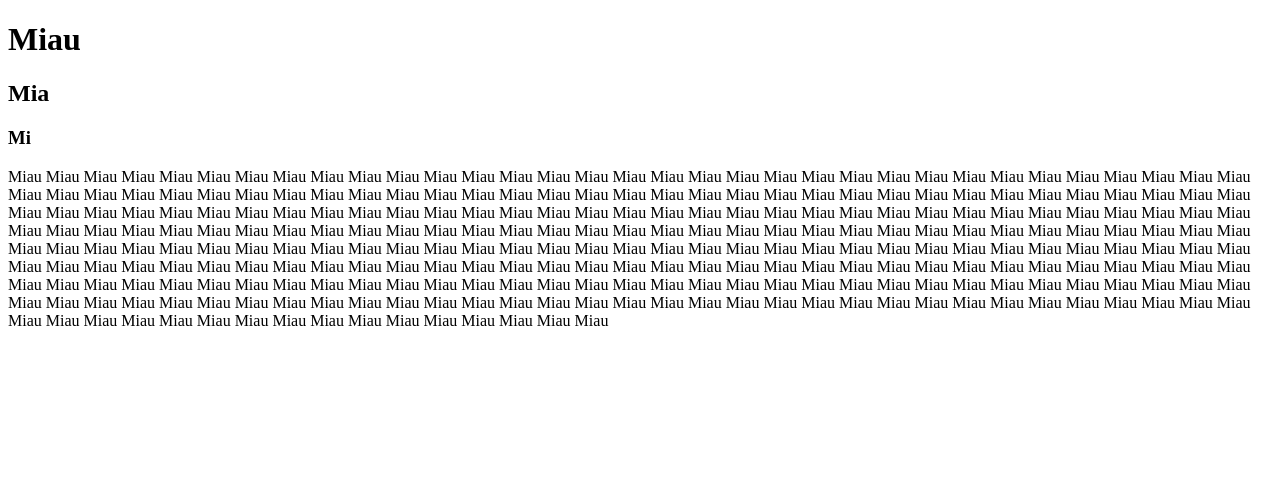
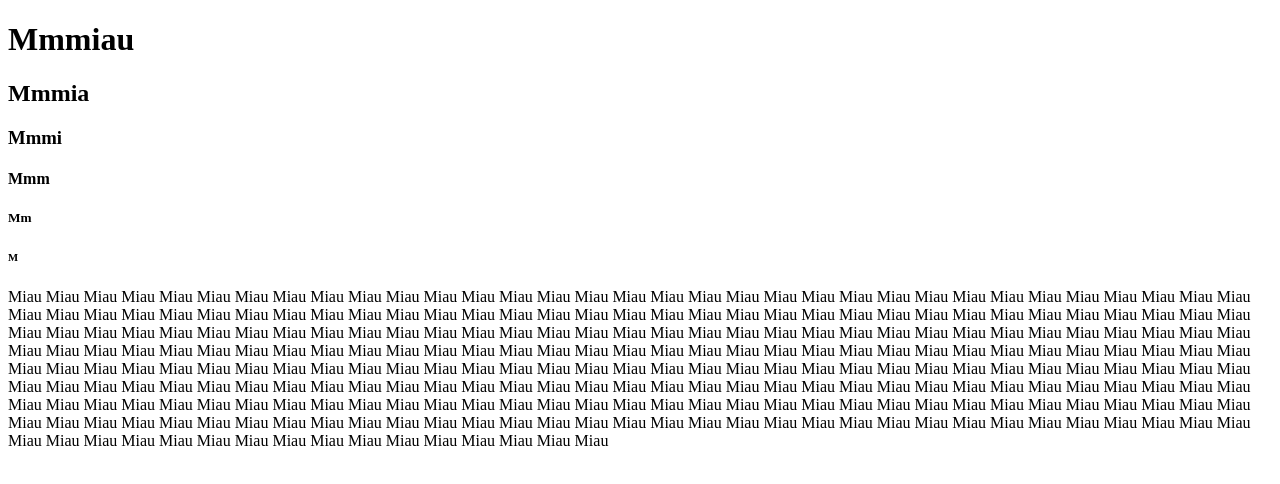
Before and after one commit to Isamenezess/Novo-repositorio, a plain HTML site: page Miau.html in a window 1280 px wide. Drawn offline with Linux system fonts and the light colour scheme.

Commit message:
Update Miau.html

```diff
--- a/Miau.html
+++ b/Miau.html
@@ -6,9 +6,12 @@
 
 <body>
 
-<h1>Miau</h1>
-<h2>Mia</h2>
-<h3>Mi</h3>
+<h1>Mmmiau</h1>
+<h2>Mmmia</h2>
+<h3>Mmmi</h3>
+<h4>Mmm</h4>
+<h5>Mm</h5>
+<h6>M</h6>
 
 <p> Miau Miau Miau Miau Miau Miau Miau Miau Miau Miau Miau Miau Miau Miau Miau Miau Miau Miau Miau Miau Miau Miau Miau Miau Miau Miau Miau Miau Miau Miau Miau Miau Miau Miau Miau Miau Miau Miau Miau Miau Miau Miau Miau Miau Miau Miau Miau Miau Miau Miau Miau Miau Miau Miau Miau Miau Miau Miau Miau Miau Miau Miau Miau Miau Miau Miau Miau Miau Miau Miau Miau Miau Miau Miau Miau Miau Miau Miau Miau Miau Miau Miau Miau Miau Miau Miau Miau Miau Miau Miau Miau Miau Miau Miau Miau Miau Miau Miau Miau Miau Miau Miau Miau Miau Miau Miau Miau Miau Miau Miau Miau Miau Miau Miau Miau Miau Miau Miau Miau Miau Miau Miau Miau Miau Miau Miau Miau Miau Miau Miau Miau Miau Miau Miau Miau Miau Miau Miau Miau Miau Miau Miau Miau Miau Miau Miau Miau Miau Miau Miau Miau Miau Miau Miau Miau Miau Miau Miau Miau Miau Miau Miau Miau Miau Miau Miau Miau Miau Miau Miau Miau Miau Miau Miau Miau Miau Miau Miau Miau Miau Miau Miau Miau Miau Miau Miau Miau Miau Miau Miau Miau Miau Miau Miau Miau Miau Miau Miau Miau Miau Miau Miau Miau Miau Miau Miau Miau Miau Miau Miau Miau Miau Miau Miau Miau Miau Miau Miau Miau Miau Miau Miau Miau Miau Miau Miau Miau Miau Miau Miau Miau Miau Miau Miau Miau Miau Miau Miau Miau Miau Miau Miau Miau Miau Miau Miau Miau Miau Miau Miau Miau Miau Miau Miau Miau Miau Miau Miau Miau Miau Miau Miau Miau Miau Miau Miau Miau Miau Miau Miau Miau Miau Miau Miau Miau Miau Miau Miau Miau Miau</p>
 </body>
```
